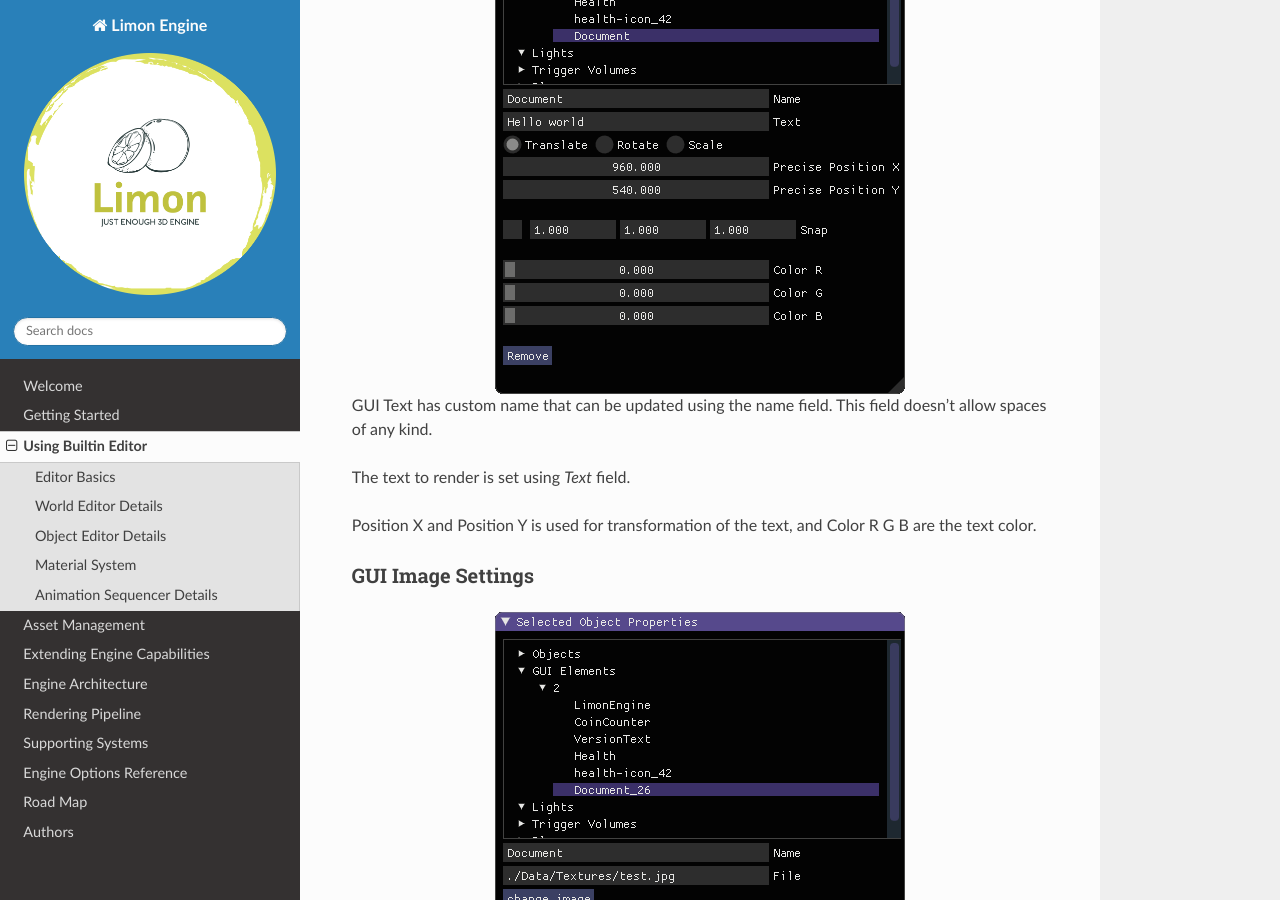
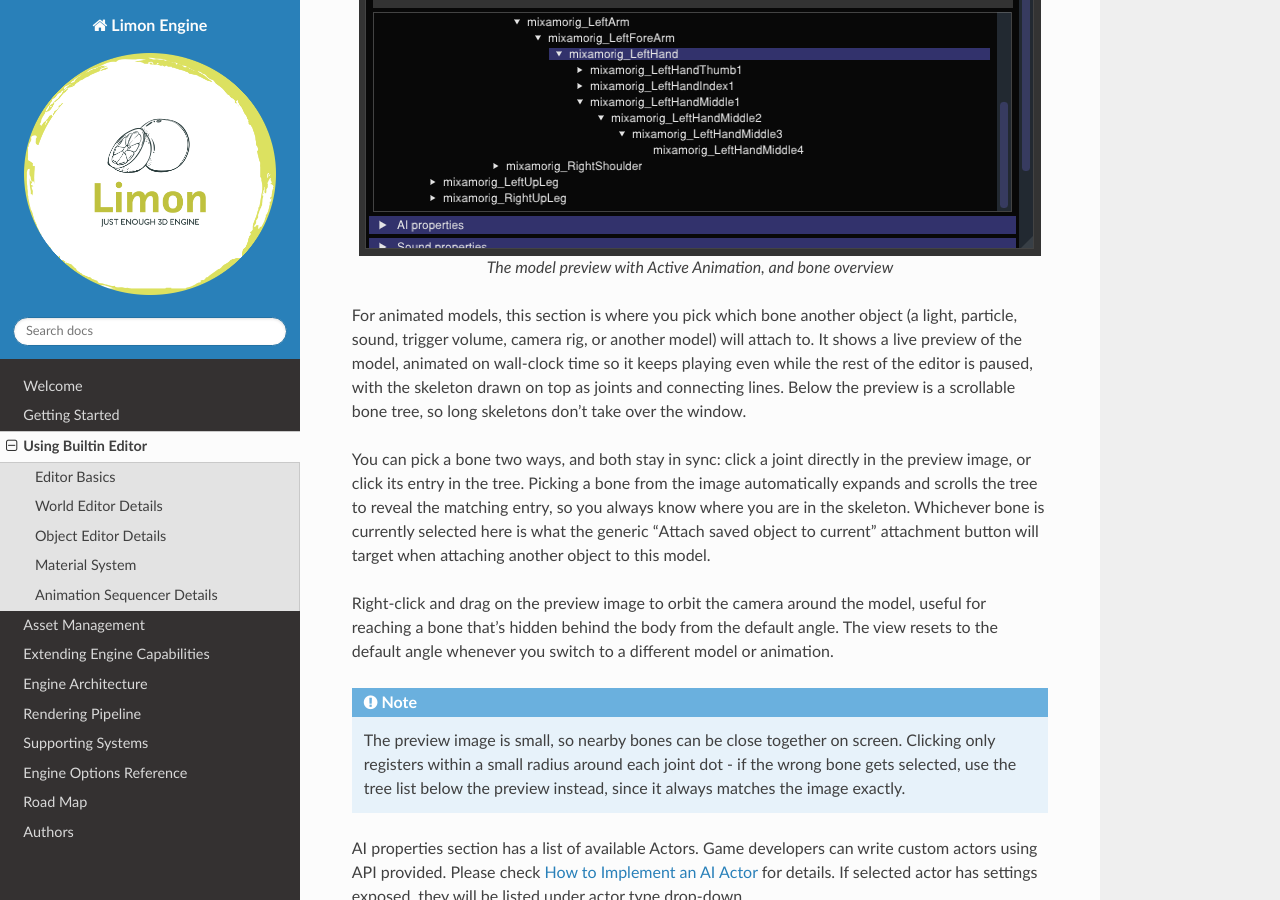
Before and after one commit to enginmanap/limonEngine-docs, a Sphinx documentation site: the page built from docs/UsingTheEditor.rst, in a window 1280 px wide and 900 px high, scrolled down 25071 px. Built offline with Sphinx 7.4.7 and the Read the Docs theme 3.1.0, drawn with Linux system fonts in a browser that asks for light colours; some of the changed text lies outside the part shown.

Commit message:
Update documents to include previews

```diff
--- a/docs/UsingTheEditor.rst
+++ b/docs/UsingTheEditor.rst
@@ -50,6 +50,9 @@
     :align: center
 
 A directory tree of ./Data folder will be loaded, with directories that don't contain model files filtered out. For filtering based on  file name, the text box just above can be used.
+
+Once an asset is selected, a preview shows it from a slight angled overview, similar to a product photo, rather than a flat front view, since browsed assets can be any shape. Right-click and drag on the preview to orbit the camera around it.
+
 When mass is set to 0, the object will be marked "static" by physics system. This means the model will not be able to move, outside of the editor. It is the default setting, to be used for building the world. Any other value will mark the object as "dynamic", meaning the objects movements will be governed by physics engine.
 
 
@@ -283,6 +286,22 @@
 
 Limon also supports loading animations from another file, specifically to support Mixamo.com animations. When a model is loaded, Limon checks if there is a "Mixamo" directory at the same path, and if it exists, try to loads the files in that directory as animations for model.
 
+**Expose Bone for attachment**
+
+.. figure:: _static/media/images/ObjectEditor/exposeBone.png
+    :align: center
+
+    The model preview with Active Animation, and bone overview
+
+For animated models, this section is where you pick which bone another object (a light, particle, sound, trigger volume, camera rig, or another model) will attach to. It shows a live preview of the model, animated on wall-clock time so it keeps playing even while the rest of the editor is paused, with the skeleton drawn on top as joints and connecting lines. Below the preview is a scrollable bone tree, so long skeletons don't take over the window.
+
+You can pick a bone two ways, and both stay in sync: click a joint directly in the preview image, or click its entry in the tree. Picking a bone from the image automatically expands and scrolls the tree to reveal the matching entry, so you always know where you are in the skeleton. Whichever bone is currently selected here is what the generic "Attach saved object to current" attachment button will target when attaching another object to this model.
+
+Right-click and drag on the preview image to orbit the camera around the model, useful for reaching a bone that's hidden behind the body from the default angle. The view resets to the default angle whenever you switch to a different model or animation.
+
+.. note::
+    The preview image is small, so nearby bones can be close together on screen. Clicking only registers within a small radius around each joint dot - if the wrong bone gets selected, use the tree list below the preview instead, since it always matches the image exactly.
+
 AI properties section has a list of available Actors. Game developers can write custom actors using API provided. Please check :ref:`implementAIActor` for details. If selected actor has settings exposed, they will be listed under actor type drop-down.
 
 .. note::
--- a/docs/_extra/llms.txt
+++ b/docs/_extra/llms.txt
@@ -40,7 +40,7 @@
 
 ## Animation and Attachments
 
-Skeletal animation with GPU-side skinning. Models, lights, particles, sounds, trigger volumes, and cameras can attach to specific named bones and follow them through the full skeletal animation.
+Skeletal animation with GPU-side skinning. Models, lights, particles, sounds, trigger volumes, and cameras can attach to specific named bones and follow them through the full skeletal animation. The editor's per-model "Expose Bone for attachment" panel picks the target bone via a live animated preview with a skeleton overlay — click a joint in the image or the accompanying bone tree, which stay in sync and auto-scroll to whichever was picked. Right-click-drag orbits the preview camera around the model; the same orbit control is available on the asset-browser's Add-Object preview.
 
 ## Editor
 
```
Also changed, not shown: docs/_extra/llms-full.txt (+7 -1 lines), docs/_static/media/images/ObjectEditor/exposeBone.png (added), docs/_static/media/images/ObjectEditor/model.png, docs/_static/media/images/WorldEditor/addObjectSelected.png.
